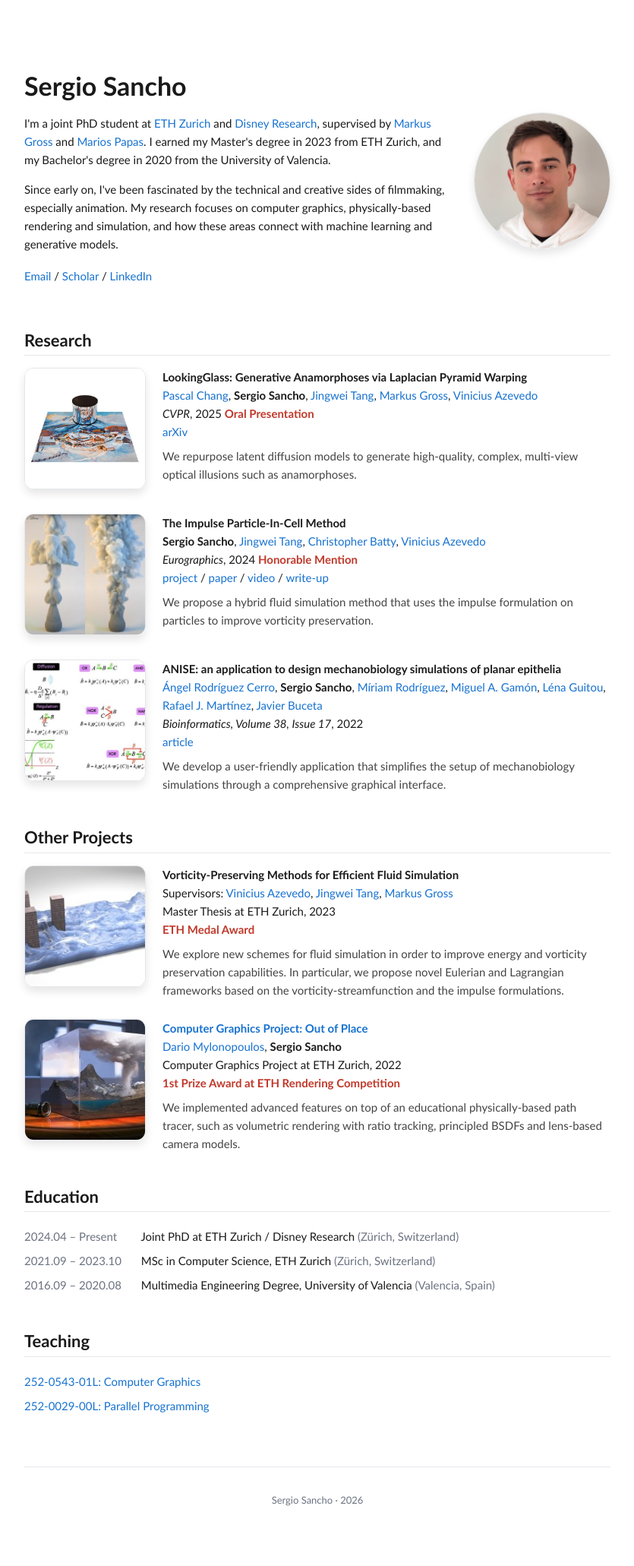
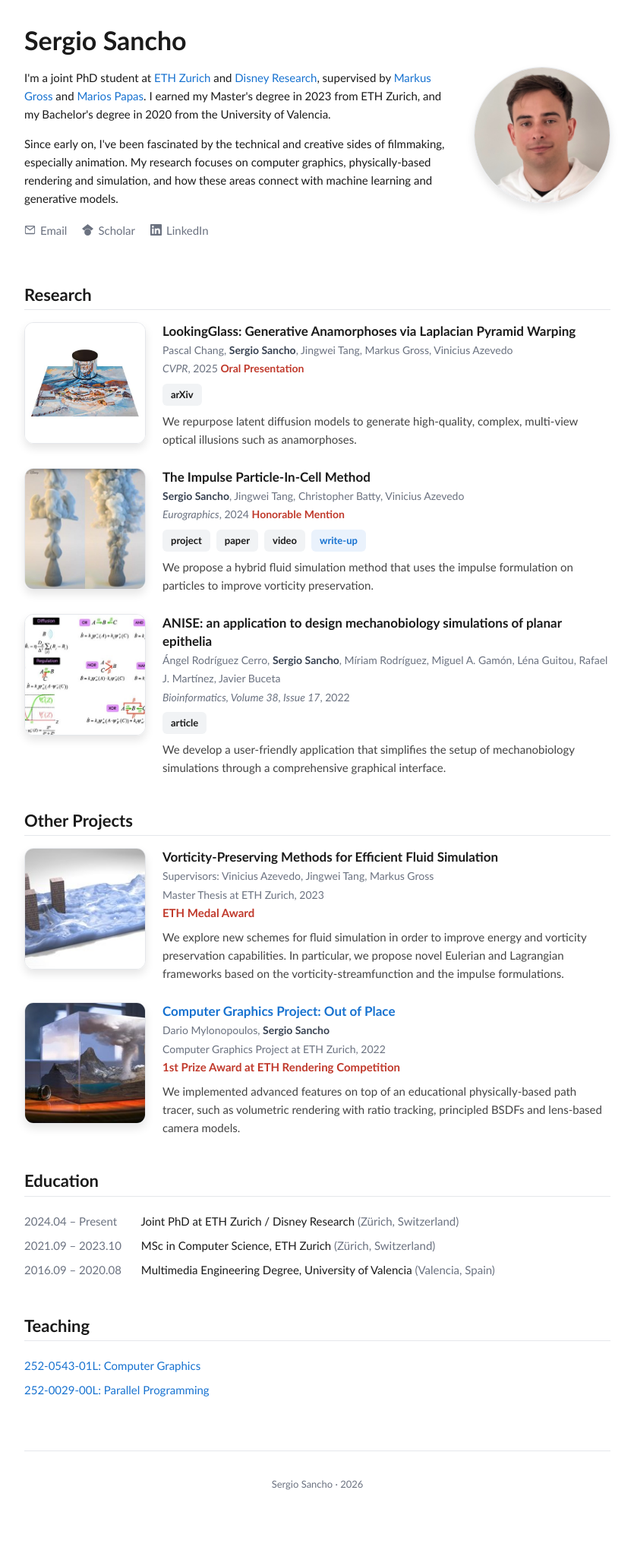
Before and after one commit to sergio-sancho/sergio-sancho.github.io, a Jekyll site: the page built from index.html, in a window 1280 px wide. Shown: the whole page at 76% size, without its empty margins (222-1057 px from the left). Built offline with Jekyll 4.4.1, drawn with Linux system fonts in a browser that asks for light colours.

Commit message:
Style: contact icons, rounded link buttons, larger titles, gray authors

```diff
--- a/_includes/icon-links.html
+++ b/_includes/icon-links.html
@@ -1,5 +1,14 @@
 <p class="links">
-  <a href="mailto:sergio.sancho@inf.ethz.ch">Email</a> /
-  <a href="https://scholar.google.com/citations?user=LGRC2F8AAAAJ&hl=en">Scholar</a> /
-  <a href="https://ch.linkedin.com/in/sergio-sancho">LinkedIn</a>
+  <a class="icon-link" href="mailto:sergio.sancho@inf.ethz.ch">
+    <svg viewBox="0 0 24 24" aria-hidden="true"><path d="M1.5 5.25A2.25 2.25 0 0 1 3.75 3h16.5a2.25 2.25 0 0 1 2.25 2.25v13.5A2.25 2.25 0 0 1 20.25 21H3.75a2.25 2.25 0 0 1-2.25-2.25V5.25Zm2.4-.15 8.1 6.075 8.1-6.075H3.9ZM21 6.6l-8.55 6.413a.75.75 0 0 1-.9 0L3 6.6v12.15h18V6.6Z"/></svg>
+    Email
+  </a>
+  <a class="icon-link" href="https://scholar.google.com/citations?user=LGRC2F8AAAAJ&hl=en">
+    <svg viewBox="0 0 24 24" aria-hidden="true"><path d="M12 24a7 7 0 1 1 0-14 7 7 0 0 1 0 14Zm0-24L0 9.5l4.838 3.94A8 8 0 0 1 12 9a8 8 0 0 1 7.162 4.44L24 9.5 12 0Z"/></svg>
+    Scholar
+  </a>
+  <a class="icon-link" href="https://ch.linkedin.com/in/sergio-sancho">
+    <svg viewBox="0 0 24 24" aria-hidden="true"><path d="M20.45 20.45h-3.56v-5.57c0-1.33-.02-3.04-1.85-3.04-1.85 0-2.13 1.45-2.13 2.94v5.67H9.35V9h3.42v1.56h.05c.48-.9 1.64-1.85 3.37-1.85 3.6 0 4.27 2.37 4.27 5.46v6.28ZM5.34 7.43a2.07 2.07 0 1 1 0-4.14 2.07 2.07 0 0 1 0 4.14Zm1.78 13.02H3.56V9h3.56v11.45ZM22.22 0H1.77C.8 0 0 .78 0 1.74v20.52C0 23.22.8 24 1.77 24h20.45c.98 0 1.78-.78 1.78-1.74V1.74C24 .78 23.2 0 22.22 0Z"/></svg>
+    LinkedIn
+  </a>
 </p>
--- a/_includes/project-card.html
+++ b/_includes/project-card.html
@@ -15,13 +15,15 @@ author `label` (e.g. "Supervisors:") on the first author.
     {% if include.proj.link %}<a href="{{ include.proj.link }}"><span class="entry-title">{{ include.proj.title }}</span></a>
     {% else %}<span class="entry-title">{{ include.proj.title }}</span>{% endif %}<br>
     {% if include.proj.authors %}
-      {%- for a in include.proj.authors -%}
-        {%- if a.label %}{{ a.label }} {% endif -%}
-        {%- if a.me %}<strong>{{ a.name }}</strong>{% elsif a.url %}<a href="{{ a.url }}">{{ a.name }}</a>{% else %}{{ a.name }}{% endif -%}
-        {%- unless forloop.last %}, {% endunless -%}
-      {%- endfor %}<br>
+      <span class="authors">
+        {%- for a in include.proj.authors -%}
+          {%- if a.label %}{{ a.label }} {% endif -%}
+          {%- if a.me %}<strong>{{ a.name }}</strong>{% elsif a.url %}<a href="{{ a.url }}">{{ a.name }}</a>{% else %}{{ a.name }}{% endif -%}
+          {%- unless forloop.last %}, {% endunless -%}
+        {%- endfor -%}
+      </span><br>
     {% endif %}
-    {{ include.proj.subtitle }}
+    <span class="entry-meta">{{ include.proj.subtitle }}</span>
     {%- if include.proj.highlight %}<br>
       {% if include.proj.highlight_url %}<a href="{{ include.proj.highlight_url }}"><span class="badge">{{ include.proj.highlight }}</span></a>
       {% else %}<span class="badge">{{ include.proj.highlight }}</span>{% endif %}
--- a/_includes/publication.html
+++ b/_includes/publication.html
@@ -11,16 +11,20 @@ Renders one publication card. Expects `include.pub`.
   </div>
   <div class="entry-body">
     <span class="entry-title">{{ include.pub.title }}</span><br>
-    {% for a in include.pub.authors -%}
-      {%- if a.me %}<strong>{{ a.name }}</strong>{% elsif a.url %}<a href="{{ a.url }}">{{ a.name }}</a>{% else %}{{ a.name }}{% endif -%}
-      {%- unless forloop.last %}, {% endunless -%}
-    {%- endfor %}<br>
-    <em>{{ include.pub.venue }}</em>, {{ include.pub.year }}
-    {%- if include.pub.highlight %} <span class="badge">{{ include.pub.highlight }}</span>{% endif %}<br>
-    {% for l in include.pub.links -%}
-      <a href="{{ l.url }}">{{ l.text }}</a>{% unless forloop.last %} / {% endunless %}
-    {%- endfor %}
-    {%- if include.pub.writeup.slug %} / <a href="{{ '/projects/' | append: include.pub.writeup.slug | append: '/' | relative_url }}">write-up</a>{% endif %}
+    <span class="authors">
+      {%- for a in include.pub.authors -%}
+        {%- if a.me %}<strong>{{ a.name }}</strong>{% elsif a.url %}<a href="{{ a.url }}">{{ a.name }}</a>{% else %}{{ a.name }}{% endif -%}
+        {%- unless forloop.last %}, {% endunless -%}
+      {%- endfor -%}
+    </span><br>
+    <span class="entry-meta"><em>{{ include.pub.venue }}</em>, {{ include.pub.year }}
+      {%- if include.pub.highlight %} <span class="badge">{{ include.pub.highlight }}</span>{% endif %}</span>
+    <div class="links-row">
+      {% for l in include.pub.links -%}
+        <a class="btn" href="{{ l.url }}">{{ l.text }}</a>
+      {%- endfor %}
+      {%- if include.pub.writeup.slug %}<a class="btn btn-accent" href="{{ '/projects/' | append: include.pub.writeup.slug | append: '/' | relative_url }}">write-up</a>{% endif %}
+    </div>
     <p class="abstract">{{ include.pub.abstract }}</p>
   </div>
 </div>
--- a/assets/css/style.scss
+++ b/assets/css/style.scss
@@ -40,7 +40,7 @@ body {
 .container {
   max-width: $max-width;
   margin: 0 auto;
-  padding: 48px 24px 64px;
+  padding: 28px 24px 64px;
 }
 
 a { color: $accent; text-decoration: none; }
@@ -55,6 +55,7 @@ h2 {
 }
 
 section { margin-top: 44px; }
+.intro { margin-top: 4px; }
 
 .muted { color: $muted; }
 
@@ -78,7 +79,25 @@ section { margin-top: 44px; }
   border: 1px solid $rule;
   box-shadow: 0 6px 12px rgba(0, 0, 0, 0.1);
 }
-.links { margin-top: 18px; }
+.links {
+  margin-top: 18px;
+  display: flex;
+  flex-wrap: wrap;
+  gap: 20px;
+}
+.icon-link {
+  display: inline-flex;
+  align-items: center;
+  gap: 6px;
+  color: $muted;
+}
+.icon-link:hover { color: $accent; }
+.icon-link svg {
+  width: 15px;
+  height: 15px;
+  fill: currentColor;
+  flex: none;
+}
 
 // ---- Publication / project entries --------------------------------------
 .entry-list { display: flex; flex-direction: column; gap: 26px; }
@@ -103,8 +122,29 @@ section { margin-top: 44px; }
   box-shadow: 0 10px 20px rgba(0, 0, 0, 0.15);
 }
 .entry-body { flex: 1 1 0; min-width: 0; }
-.entry-title { font-weight: 700; }
+.entry-title { font-size: 17px; font-weight: 700; line-height: 1.3; }
+.authors { color: #6b7280; font-size: 14px; }
+.authors a { color: inherit; }
+.authors a:hover { color: $accent; }
+.authors strong { color: #374151; }
+.entry-meta { color: $muted; font-size: 14px; }
 .abstract { margin: 8px 0 0; color: #444; }
+
+.links-row { display: flex; flex-wrap: wrap; gap: 8px; margin-top: 8px; }
+.btn {
+  display: inline-flex;
+  align-items: center;
+  padding: 3px 10px;
+  font-size: 13px;
+  font-weight: 600;
+  border-radius: 6px;
+  background: #f1f3f5;
+  color: $ink;
+  border: 1px solid transparent;
+  transition: background .15s ease, border-color .15s ease, color .15s ease;
+}
+.btn:hover { background: #e6eaf0; color: $accent; }
+.btn-accent { background: #eaf2fc; color: $accent; }
 
 .badge {
   display: inline;
```
